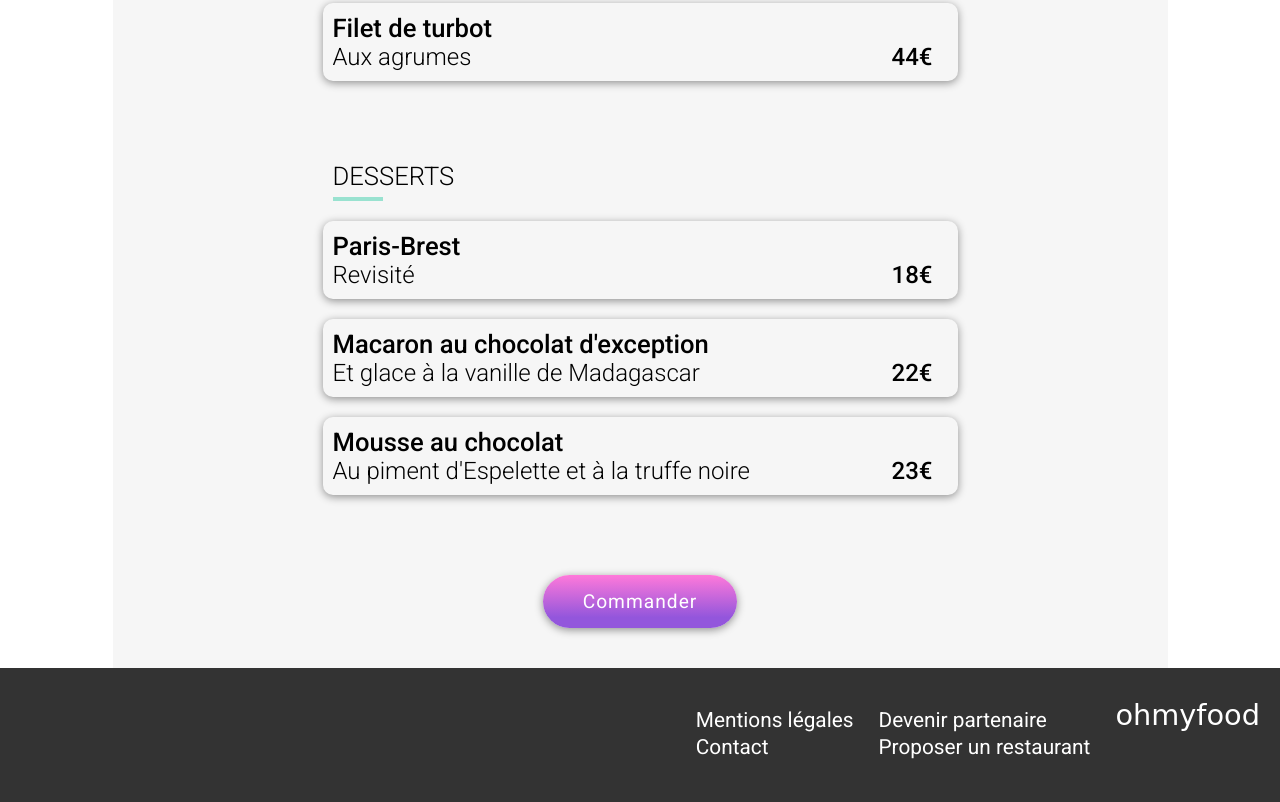
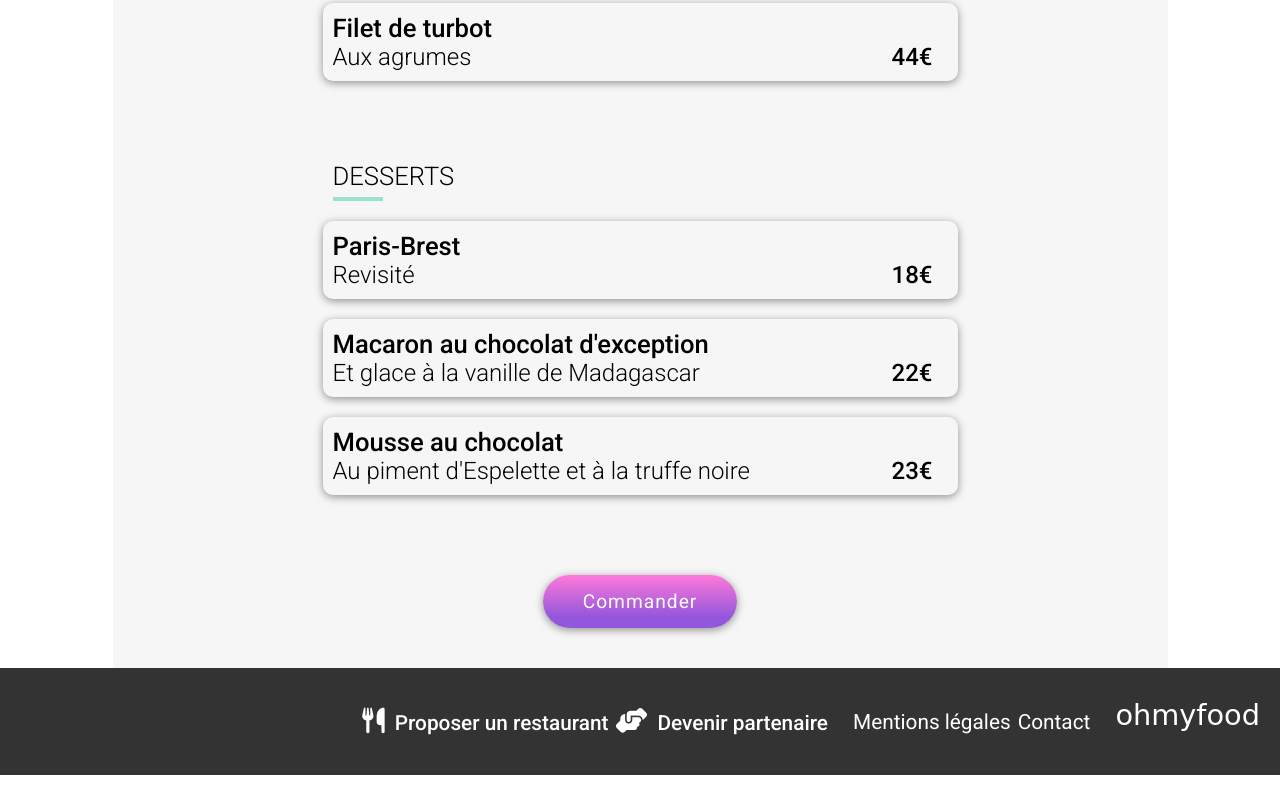
Before and after one commit to kami90000/oh-my-food, a website: page restaurants/laPaletteDuGout.html in a window 1280 px wide. Shown: the part 1202-2004 px from the top of the page. After the commit the page ends 1977 px from the top, so only its background shows below. Drawn offline with Linux system fonts and the light colour scheme; a web font is replaced by a local one.

Commit message:
Modification css et html page restaurants

```diff
--- a/restaurants/laPaletteDuGout.html
+++ b/restaurants/laPaletteDuGout.html
@@ -120,31 +120,18 @@
             </main>
 
             <footer class="footer">
-                <div class="footer__food">
-
-                    <h2>ohmyfood</h2>
+                <h2>ohmyfood</h2>
+                <nav class="footer__nav">
+                  <div class="footer__nav_1">
+                      <a href="#">Proposer un restaurant</a>
+                      <a href="#">Devenir partenaire</a>
+                  </div>
+                  <div class="footer__nav_2">
+                      <a href="#">Mentions légales</a>
+                      <a href="mailto:adresse@serveur.com">Contact</a>
+                  </div>
                 </div>
-                <ul class="footer__nav">
-                    <div class="footer__proposer">
-
-                        <li>
-                            <a href="#">Mentions légales</a>
-                        </li>
-                        <li>
-                            <a href="#">Contact</a>
-                        </li>
-                    </div>
-                    <div class="footer__mentions">
-
-                        <li>
-                            <a href="#">Devenir partenaire</a>
-                        </li>
-                        <li>
-                            <a href="mailto:adresse@serveur.com">Proposer un restaurant</a>
-                        </li>
-                    </div>
-                </ul>
-            </footer>
+              </footer>
 
         </body>
     </html>
--- a/sass/Layout/_footer.scss
+++ b/sass/Layout/_footer.scss
@@ -4,7 +4,6 @@
   background-color: #333;
   display: flex;
   flex-direction: column;
-  justify-content: flex-end;
   @media (min-width: 768px) {
     flex-direction: row-reverse;
     justify-content: flex-start;
@@ -20,12 +19,17 @@
     }
   }
   &__nav {
+    display: flex;
+    flex-direction: column;
     margin: rem-calc(10) 0;
     @media screen and (min-width: 768px) {
       display: flex;
+      flex-direction: row;
       gap: 25px;
     }
-    &_1{
+    &_1 {
+        display: flex;
+        flex-direction: column;
       :nth-child(1)::before {
         content: "\f2e7";
         font-family: "FontAwesome";
@@ -47,7 +51,9 @@
         font-weight: 500;
       }
     }
-    &_2{
+    &_2 {
+        display: flex;
+        flex-direction: column;
       @media screen and (min-width: 768px) {
         display: flex;
         flex-direction: row;
@@ -57,12 +63,6 @@
         gap: 7px;
       }
     }
-    li {
-      margin-bottom: rem-calc(3);
-      @media screen and (min-width: 768px) {
-        display: flex;
-      }
-
     a {
       transition: color 0.4s ease-in-out;
       &:hover,
@@ -72,4 +72,3 @@
     }
   }
 }
-}
--- a/sass/Layout/_main.scss
+++ b/sass/Layout/_main.scss
@@ -70,6 +70,7 @@
         @media screen and (min-width: 768px) {
           padding: 15px;
           justify-content: center;
+          width: 30%;
         }
         div {
           @include flex-center;
@@ -140,6 +141,9 @@
       margin: rem-calc(20) 0;
       color: black;
       @include base-shadow;
+      @media (min-width: 768px) {
+        width: 45%;
+      }
       figure {
         height: 70%;
         @include flex-center;
```
Also changed, not shown: index.html (+5 -5 lines), restaurants/aLaFrancaise.html (+19 -20 lines), restaurants/laNoteEnchantée.html (+13 -14 lines), restaurants/leDeliceDesSens.html (+17 -16 lines), assets/css/style.css, css/style.css, 1 other file. Lines whose indentation alone changed are shown as unchanged.
